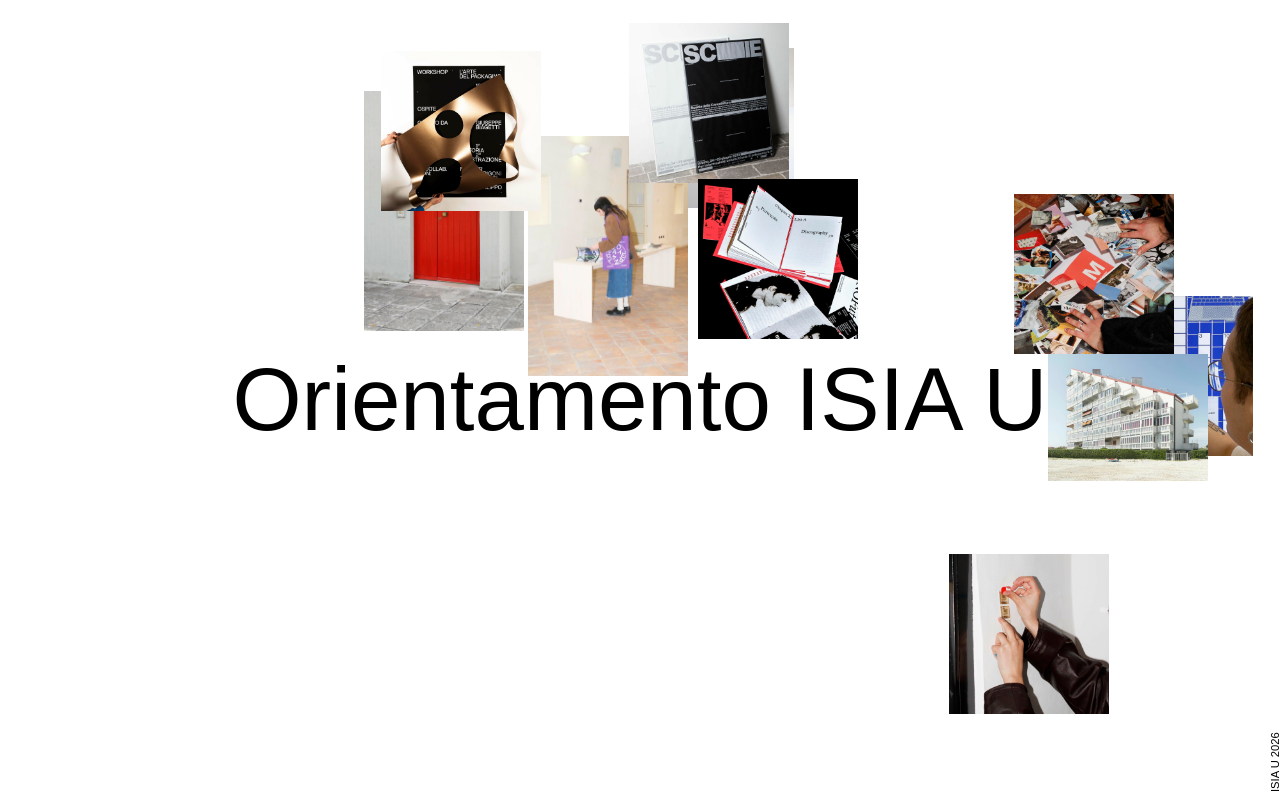
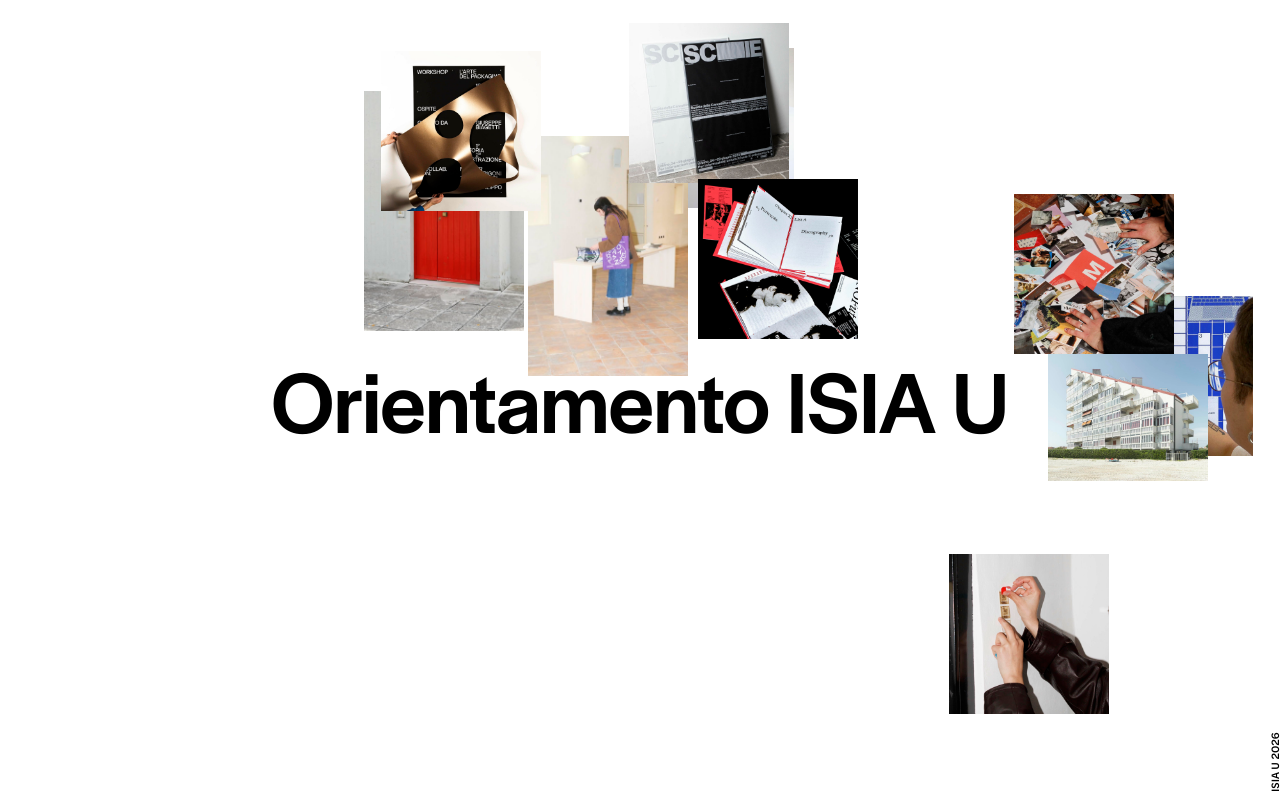
Before and after one commit to ISIA-Urbino/Orientamento-ISIAU, a website: page src/index.html in a window 1280 px wide. Drawn offline with Linux system fonts and the light colour scheme.

Commit message:
output css updated

```diff
--- /dev/null
+++ b/src/fonts.css
@@ -0,0 +1,17 @@
+@font-face {
+  font-family: 'HalyardDisplayMedium';
+  src: url('fonts/HalyardDisplayMedium.woff2') format('woff2'),
+       url('fonts/HalyardDisplayMedium.woff') format('woff');
+  font-weight: normal;
+  font-style: normal;
+  font-display: swap;
+}
+
+@font-face {
+  font-family: 'HalyardTextMedium';
+  src: url('fonts/HalyardTextMedium.woff2') format('woff2'),
+       url('fonts/HalyardTextMedium.woff') format('woff');
+  font-weight: normal;
+  font-style: normal;
+  font-display: swap;
+}
--- a/src/index.html
+++ b/src/index.html
@@ -24,6 +24,7 @@
     <meta name="apple-mobile-web-app-status-bar-style" content="#000">
     <meta charset="UTF-8" />
     <meta name="viewport" content="width=device-width, initial-scale=1.0" />
+    <link href="./fonts.css" rel="stylesheet">
     <link href="./output.css" rel="stylesheet" />
 
 <!-- Schema.org structured data -->
--- a/src/input.css
+++ b/src/input.css
@@ -1,25 +1,6 @@
 @tailwind base;
 @tailwind components;
 @tailwind utilities;
-
-@font-face {
-  font-family: 'HalyardDisplayMedium';
-  src:
-    url('fonts/HalyardDisplayMedium.woff2') format('woff2'),
-    url('fonts/HalyardDisplayMedium.woff') format('woff');
-  font-weight: normal;
-  font-style: normal;
-  font-display: swap;
-}
-@font-face {
-  font-family: 'HalyardTextMedium';
-  src:
-    url('fonts/HalyardTextMedium.woff2') format('woff2'),
-    url('fonts/HalyardTextMedium.woff') format('woff');
-  font-weight: normal;
-  font-style: normal;
-  font-display: swap;
-}
 
 /* add the code bellow */
 @layer utilities {
--- a/tailwind.config.js
+++ b/tailwind.config.js
@@ -2,6 +2,7 @@
 const plugin = require('tailwindcss/plugin')
 module.exports = {
   content: ['./src/**/*.{html,js}'],
+  safelist: [],
   theme: {
     screens: {
       sm: '640px',
```
Also changed, not shown: src/start.html (+1 -0 lines), src/output.css.
